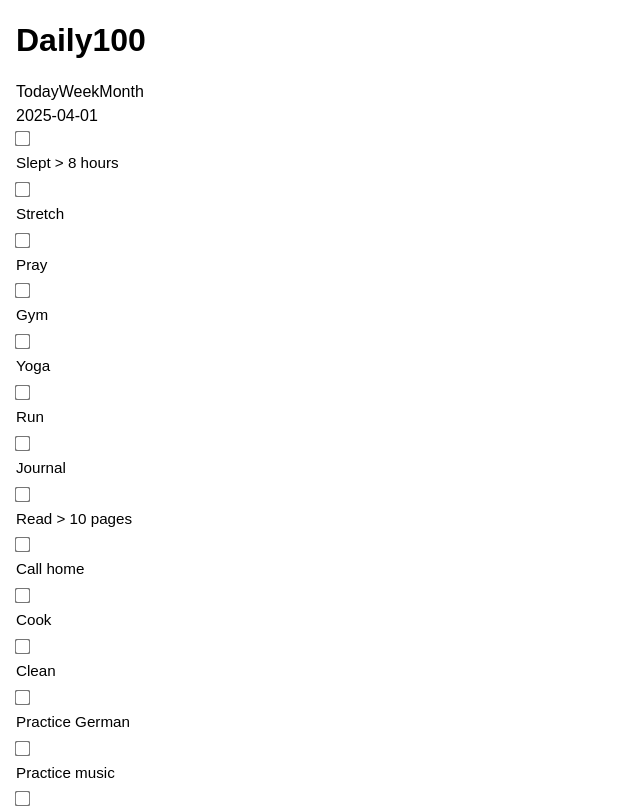
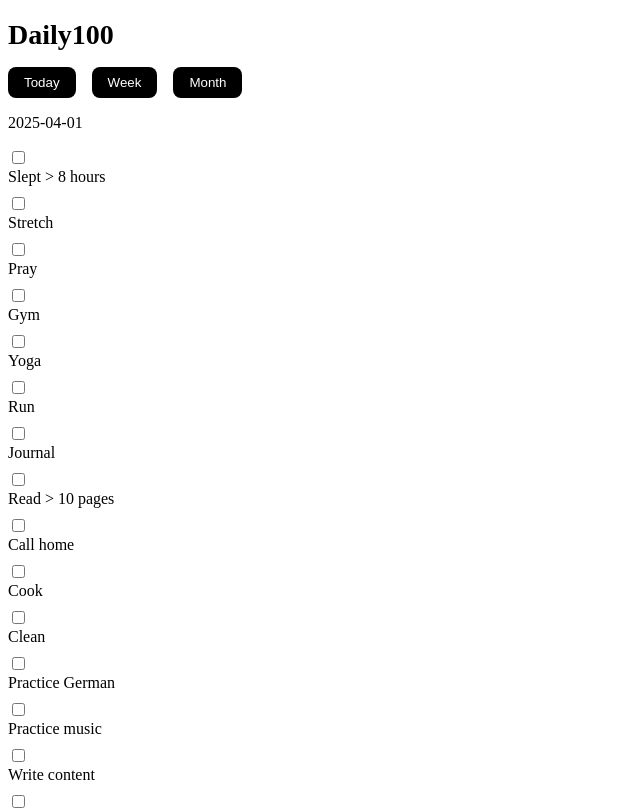
Before and after one commit to bryaninheelee/daily100, a React (Create React App) app: page / in a window 1280 px wide. Shown: the top 810 px of the page, without its empty margins (0-640 px from the left). Built offline with nearby package versions, Linux system fonts and the light colour scheme; no server answers; the database is empty.

Commit message:
Update App.css

```diff
--- a/src/App.css
+++ b/src/App.css
@@ -1,76 +1,81 @@
-@tailwind base;
-@tailwind components;
-@tailwind utilities;
-
-body {
+.App {
   font-family: sans-serif;
-  padding: 1rem;
-  background: white;
-  color: black;
+  padding: 2rem;
+  max-width: 600px;
+  margin: 0 auto;
 }
 
 h1 {
-  font-size: 2rem;
+  font-size: 1.75rem;
   font-weight: bold;
   margin-bottom: 1rem;
 }
 
-nav {
+.nav {
   display: flex;
-  gap: 0.75rem;
-  margin-bottom: 1.5rem;
+  gap: 1rem;
+  margin-bottom: 1rem;
 }
 
-nav button {
-  background-color: black;
+.nav button {
+  padding: 0.5rem 1rem;
+  border-radius: 0.5rem;
+  border: none;
+  background-color: #000;
   color: white;
-  border-radius: 9999px;
-  padding: 0.5rem 1rem;
+  cursor: pointer;
   font-weight: 500;
 }
 
-nav button.active {
-  background-color: #1e40af; /* blue-900 */
+.date {
+  font-weight: bold;
+  margin-bottom: 1rem;
+}
+
+.checklist {
+  display: flex;
+  flex-direction: column;
+  gap: 0.5rem;
+  margin-bottom: 1rem;
 }
 
 label {
   display: flex;
   align-items: center;
   gap: 0.5rem;
-  margin-bottom: 0.25rem;
-  font-size: 0.95rem;
-}
-
-input[type="checkbox"] {
-  transform: scale(1.2);
 }
 
 .score {
-  margin-top: 1rem;
   font-weight: bold;
+  margin: 1rem 0;
 }
 
-.submitted-message {
-  background-color: #4ade80; /* green-400 */
+button {
+  padding: 0.5rem 1rem;
+  background-color: #000;
   color: white;
-  padding: 0.5rem 1rem;
+  border: none;
   border-radius: 0.5rem;
-  margin-top: 0.5rem;
-  display: inline-block;
+  cursor: pointer;
 }
 
-button[type="submit"] {
-  background-color: black;
-  color: white;
+.calendar-grid {
+  display: grid;
+  grid-template-columns: repeat(7, 1fr);
+  gap: 0.75rem;
   margin-top: 1rem;
-  padding: 0.5rem 1rem;
-  border-radius: 0.5rem;
 }
 
-button[type="submit"]:hover {
-  background-color: #111;
+.calendar-day {
+  background: #f3f3f3;
+  padding: 0.5rem;
+  border-radius: 0.5rem;
+  text-align: center;
+  font-size: 0.8rem;
 }
 
-button[type="submit"].submitted {
-  background-color: #4ade80;
+/* ✅ Highlight submit button after success */
+button.submitted {
+  background-color: #4caf50 !important;
+  transition: background-color 0.3s ease;
 }
```
